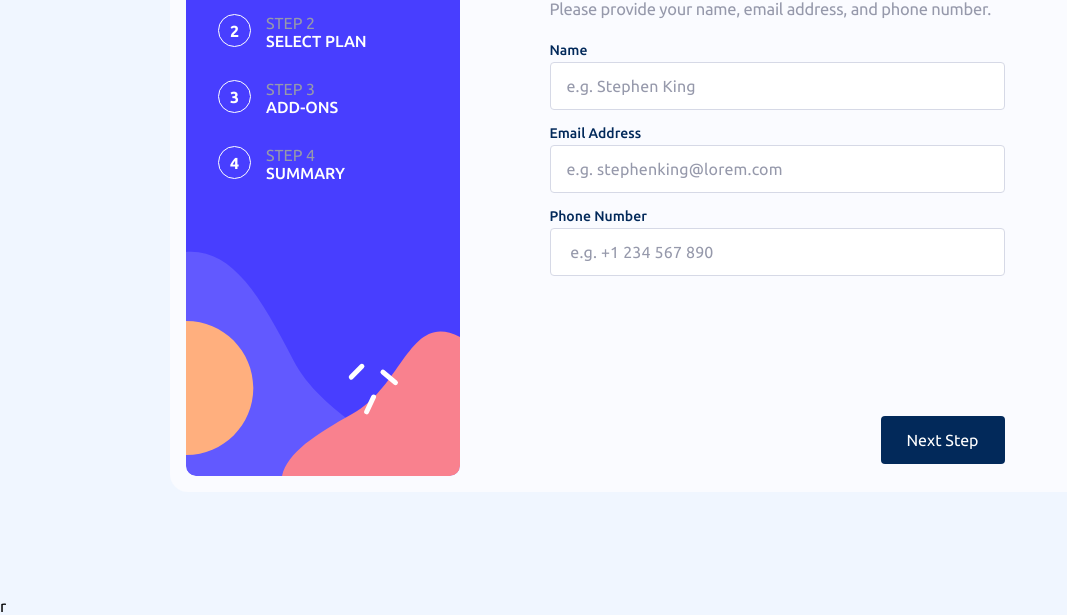
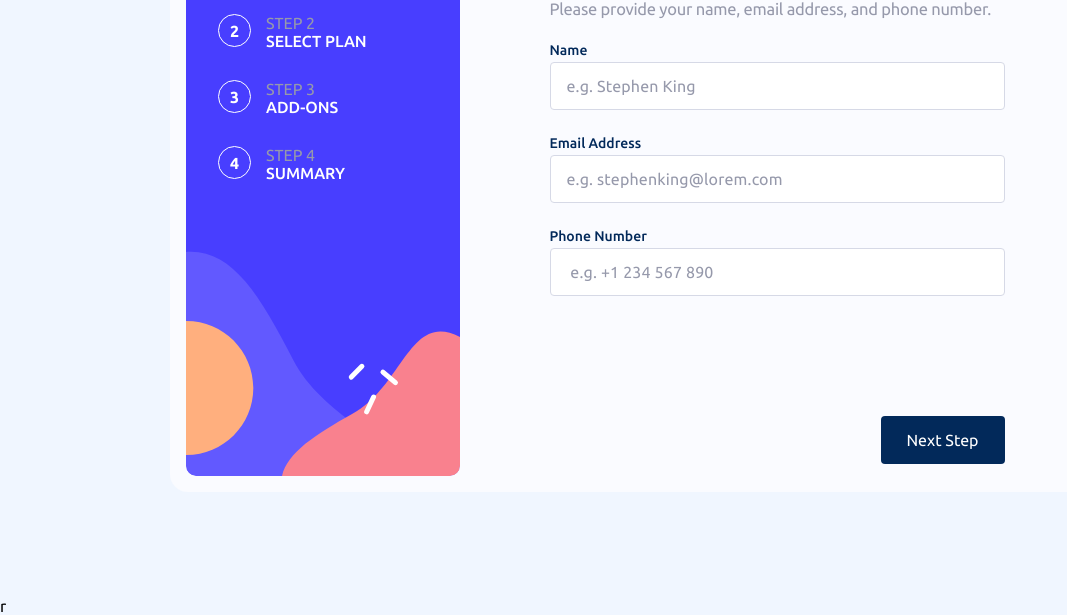
Before and after one commit to GustavoSDS/multi-step-form-main, a website: page index.html in a window 1280 px wide. Shown: the part 213-828 px from the top of the page, without its empty margins (0-1067 px from the left). Drawn offline with Linux system fonts and the light colour scheme.

Commit message:
change in styles inputs

```diff
--- a/sass/_personal_info.sass
+++ b/sass/_personal_info.sass
@@ -39,6 +39,7 @@
 
     @media screen and ( min-width: 1200px )
         &__input
+            margin-bottom: 25px
             height: 48px
             &::placeholder
                 letter-spacing: 0.01em
```
Also changed, not shown: css/styles.css.
